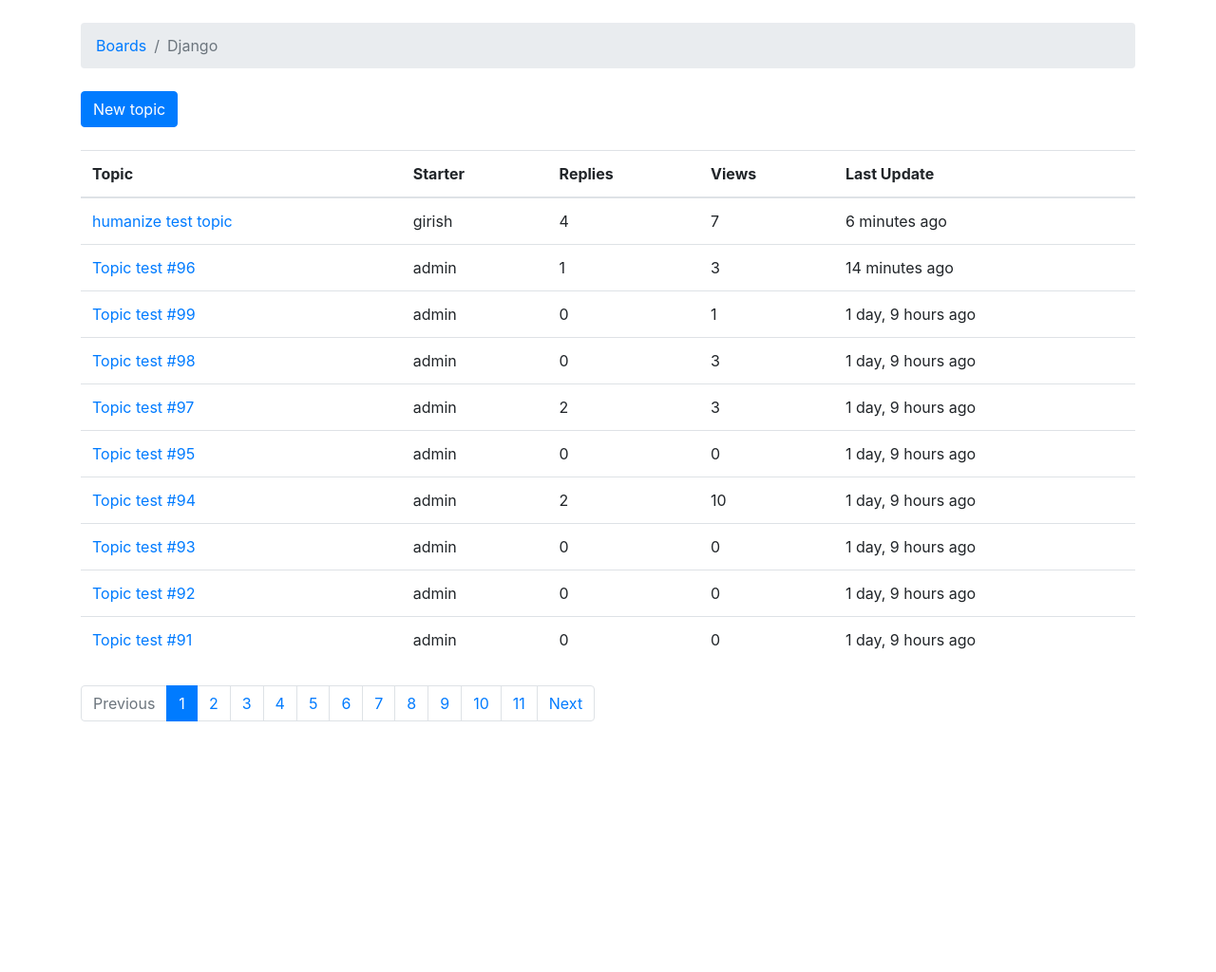
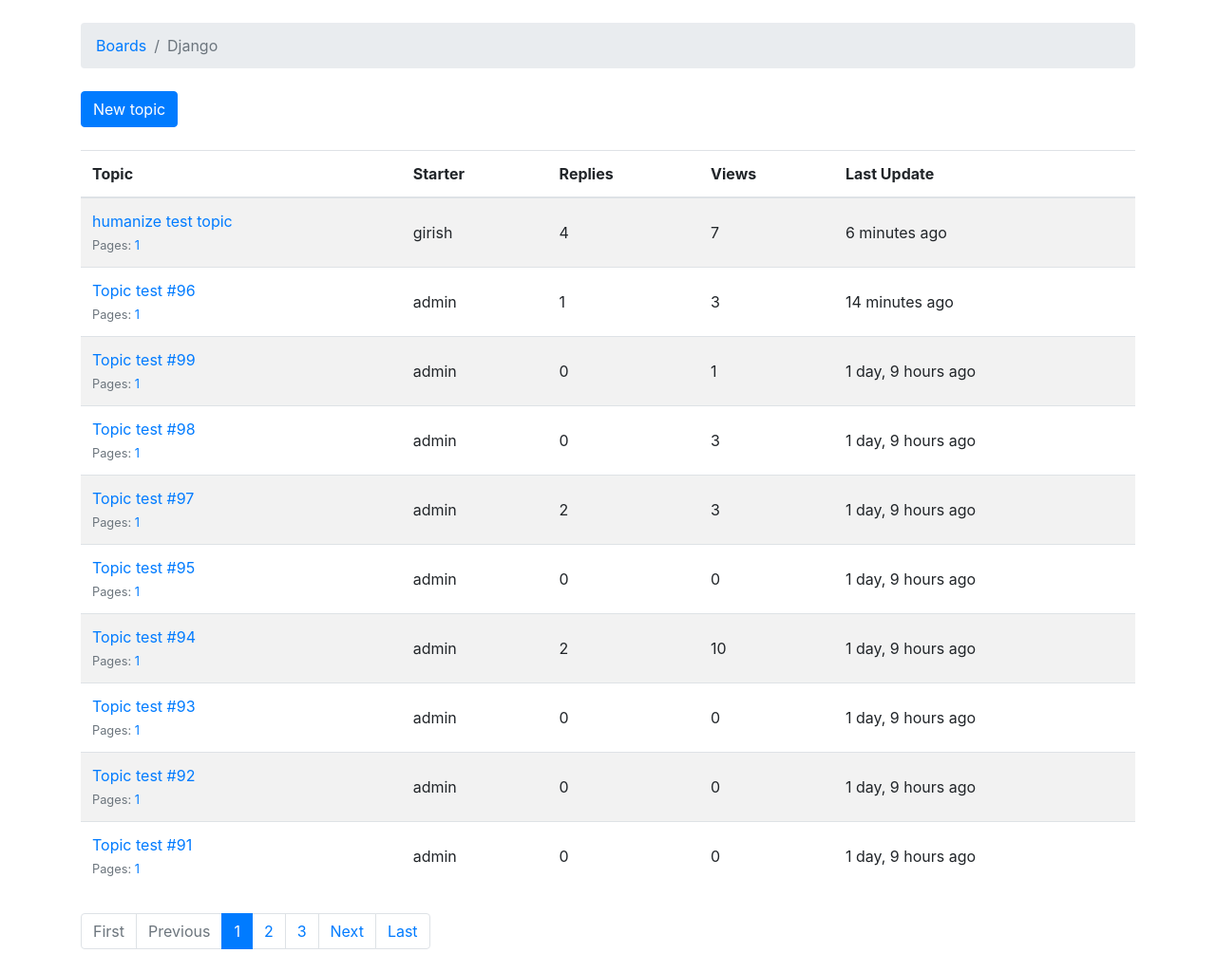
Before and after one commit to DarkShadowKonoha/Django-Web-Board, a Django app: page /boards/1/ in a window 1280 px wide. Shown: the part 56-1080 px from the top of the page at 95% size. Before the commit the page ends 816 px from the top, so only its background shows below. Run offline with Django 4.2, Linux system fonts and the light colour scheme; data comes from the database, SQL or seed files in the repository; both versions use the stored data as it was after the commit; some libraries are stand-ins or nearby versions; some web fonts are replaced.

Commit message:
Finalizing Project

```diff
--- a/myproject/boards/models.py
+++ b/myproject/boards/models.py
@@ -3,7 +3,7 @@ from django.contrib.auth.models import User
 from django.utils.text import Truncator
 from django.utils.html import mark_safe
 from markdown import markdown
-
+import math
 
 class Board(models.Model):
     name = models.CharField(max_length=30, unique=True)
@@ -28,6 +28,24 @@ class Topic(models.Model):
     def __str__(self):
         return self.subject
 
+    def get_page_count(self):
+        count = self.posts.count()
+        pages = count / 20
+        return math.ceil(pages)
+
+    def has_many_pages(self, count=None):
+        if count is None:
+            count = self.get_page_count()
+        return count > 6
+
+    def get_page_range(self):
+        count = self.get_page_count()
+        if self.has_many_pages(count):
+            return range(1, 5)
+        return range(1, count + 1)
+
+    def get_last_ten_posts(self):
+        return self.posts.order_by('-created_at')[:10]
 
 class Post(models.Model):
     message = models.TextField(max_length=4000)
--- a/myproject/boards/views.py
+++ b/myproject/boards/views.py
@@ -34,11 +34,16 @@ class PostListView(ListView):
     model = Post
     context_object_name = 'posts'
     template_name = 'topic_posts.html'
-    paginate_by = 5
+    paginate_by = 20
 
     def get_context_data(self, **kwargs):
-        self.topic.views += 1
-        self.topic.save()
+
+        session_key = 'viewed_topic_{}'.format(self.topic.pk)  # <-- here
+        if not self.request.session.get(session_key, False):
+            self.topic.views += 1
+            self.topic.save()
+            self.request.session[session_key] = True           # <-- until here
+
         kwargs['topic'] = self.topic
         return super().get_context_data(**kwargs)
 
@@ -46,7 +51,6 @@ class PostListView(ListView):
         self.topic = get_object_or_404(Topic, board__pk=self.kwargs.get('pk'), pk=self.kwargs.get('topic_pk'))
         queryset = self.topic.posts.order_by('created_at')
         return queryset
-
 @login_required
 def new_topic(request, pk):
     board = get_object_or_404(Board, pk=pk)
@@ -77,11 +81,21 @@ def reply_topic(request, pk, topic_pk):
             post.topic = topic
             post.created_by = request.user
             post.save()
-            return redirect('topic_posts', pk=pk, topic_pk=topic_pk)
+
+            topic.last_updated = timezone.now()
+            topic.save()
+
+            topic_url = reverse('topic_posts', kwargs={'pk': pk, 'topic_pk': topic_pk})
+            topic_post_url = '{url}?page={page}#{id}'.format(
+                url=topic_url,
+                id=post.pk,
+                page=topic.get_page_count()
+            )
+
+            return redirect(topic_post_url)
     else:
         form = PostForm()
     return render(request, 'reply_topic.html', {'topic': topic, 'form': form})
-
 @method_decorator(login_required, name='dispatch')
 class PostUpdateView(UpdateView):
     model = Post
--- a/myproject/templates/includes/pagination.html
+++ b/myproject/templates/includes/pagination.html
@@ -1,6 +1,16 @@
 {% if is_paginated %}
   <nav aria-label="Topics pagination" class="mb-4">
     <ul class="pagination">
+      {% if page_obj.number > 1 %}
+        <li class="page-item">
+          <a class="page-link" href="?page=1">First</a>
+        </li>
+      {% else %}
+        <li class="page-item disabled">
+          <span class="page-link">First</span>
+        </li>
+      {% endif %}
+
       {% if page_obj.has_previous %}
         <li class="page-item">
           <a class="page-link" href="?page={{ page_obj.previous_page_number }}">Previous</a>
@@ -19,7 +29,7 @@
               <span class="sr-only">(current)</span>
             </span>
           </li>
-        {% else %}
+        {% elif page_num > page_obj.number|add:'-3' and page_num < page_obj.number|add:'3' %}
           <li class="page-item">
             <a class="page-link" href="?page={{ page_num }}">{{ page_num }}</a>
           </li>
@@ -35,6 +45,16 @@
           <span class="page-link">Next</span>
         </li>
       {% endif %}
+
+      {% if page_obj.number != paginator.num_pages %}
+        <li class="page-item">
+          <a class="page-link" href="?page={{ paginator.num_pages }}">Last</a>
+        </li>
+      {% else %}
+        <li class="page-item disabled">
+          <span class="page-link">Last</span>
+        </li>
+      {% endif %}
     </ul>
   </nav>
 {% endif %}
--- a/myproject/templates/reply_topic.html
+++ b/myproject/templates/reply_topic.html
@@ -30,7 +30,7 @@
     <button type="submit" class="btn btn-success">Post a reply</button>
   </form>
 
-  {% for post in topic.posts.all %}
+  {% for post in topic.get_last_ten_posts %}
     <div class="card mb-2">
       <div class="card-body p-3">
         <div class="row mb-3">
--- a/myproject/templates/topic_posts.html
+++ b/myproject/templates/topic_posts.html
@@ -17,7 +17,7 @@
   </div>
 
   {% for post in posts %}
-    <div class="card {% if forloop.last %}mb-4{% else %}mb-2{% endif %} {% if forloop.first %}border-dark{% endif %}">
+    <div id="{{ post.pk }}" class="card {% if forloop.last %}mb-4{% else %}mb-2{% endif %} {% if forloop.first %}border-dark{% endif %}">
       {% if forloop.first %}
         <div class="card-header text-white bg-dark py-2 px-3">{{ topic.subject }}</div>
       {% endif %}
--- a/myproject/templates/topics.html
+++ b/myproject/templates/topics.html
@@ -16,7 +16,7 @@
     <a href="{% url 'new_topic' board.pk %}" class="btn btn-primary">New topic</a>
   </div>
 
-  <table class="table mb-4">
+  <table class="table table-striped mb-4">
     <thead class="thead-inverse">
       <tr>
         <th>Topic</th>
@@ -28,12 +28,26 @@
     </thead>
     <tbody>
       {% for topic in topics %}
+        {% url 'topic_posts' board.pk topic.pk as topic_url %}
         <tr>
-          <td><a href="{% url 'topic_posts' board.pk topic.pk %}">{{ topic.subject }}</a></td>
-          <td>{{ topic.starter.username }}</td>
-          <td>{{ topic.replies }}</td>
-          <td>{{ topic.views }}</td>
-          <td>{{ topic.last_updated|naturaltime }}</td>
+          <td>
+            <p class="mb-0">
+              <a href="{{ topic_url }}">{{ topic.subject }}</a>
+            </p>
+            <small class="text-muted">
+              Pages:
+              {% for i in topic.get_page_range %}
+                <a href="{{ topic_url }}?page={{ i }}">{{ i }}</a>
+              {% endfor %}
+              {% if topic.has_many_pages %}
+              ... <a href="{{ topic_url }}?page={{ topic.get_page_count }}">Last Page</a>
+              {% endif %}
+            </small>
+          </td>
+          <td class="align-middle">{{ topic.starter.username }}</td>
+          <td class="align-middle">{{ topic.replies }}</td>
+          <td class="align-middle">{{ topic.views }}</td>
+          <td class="align-middle">{{ topic.last_updated|naturaltime }}</td>
         </tr>
       {% endfor %}
     </tbody>
```
Also changed, not shown: myproject/boards/tests/test_view_reply_topic.py (+2 -1 lines), myproject/db.sqlite3.
